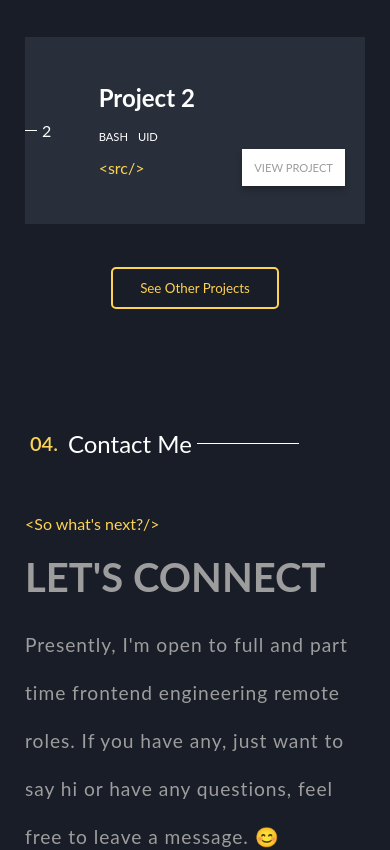
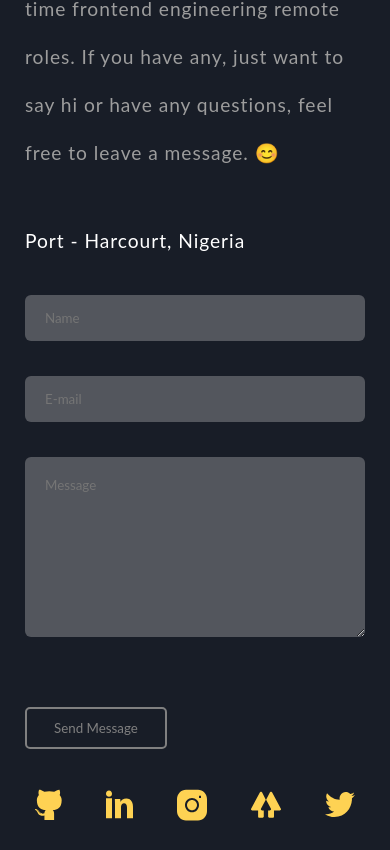
Before and after one commit to valentinesamuel/portfolio, an Angular app: page /home in a window 390 px wide. Shown: the part 3518-4368 px from the top of the page. Built offline with nearby package versions, Linux system fonts and the light colour scheme; a web font is replaced by a local one.

Commit message:
fix: removed the project row

```diff
--- a/src/app/home/home.component.html
+++ b/src/app/home/home.component.html
@@ -13,7 +13,13 @@
       <li>
         <a href="#contact"><span>04.</span>Contact Me</a>
       </li>
-      <li><a href="../../assets/files/Valentine-Samuel-Resume.pdf" download="Valentine-Samuel-Resume"><span class="resume">Resume</span></a></li>
+      <li>
+        <a
+          href="../../assets/files/Valentine-Samuel-Resume.pdf"
+          download="Valentine-Samuel-Resume"
+          ><span class="resume">Resume</span></a
+        >
+      </li>
     </ul>
     <div
       #hamBtn
@@ -232,13 +238,28 @@
     </section>
 
     <div class="socials">
-      <span><img src="../../assets/icons/github.svg" alt="github" /></span>
       <span
-        ><img src="../../assets/icons/instagram.svg" alt="instagram"
-      /></span>
-      <span><img src="../../assets/icons/linkedin.svg" alt="linkedin" /></span>
-      <span><img src="../../assets/icons/linktree.svg" alt="linktree" /></span>
-      <span><img src="../../assets/icons/twitter.svg" alt="twitter" /></span>
+        ><a target="_blank" rel="noopener noreferrer" href="https://github.com/valentinesamuel"
+          ><img src="../../assets/icons/github.svg" alt="github" /></a
+      ></span>
+      <span
+        ><a target="_blank" rel="noopener noreferrer" href="https://www.linkedin.com/in/samuel-val/"
+          ><img src="../../assets/icons/linkedin.svg" alt="linkedin" /></a
+      ></span>
+      <span
+        ><a target="_blank" rel="noopener noreferrer" href="https://www.instagram.com/growing_dev/"
+          ><img src="../../assets/icons/instagram.svg" alt="instagram" /></a
+      ></span>
+      <span
+        ><a target="_blank" rel="noopener noreferrer"
+          href="https://linktr.ee/growing_dev"
+          ><img src="../../assets/icons/linktree.svg" alt="linktree" /></a
+      ></span>
+      <span
+        ><a target="_blank" rel="noopener noreferrer"
+          href="https://twitter.com/frontend_val"
+          ><img src="../../assets/icons/twitter.svg" alt="twitter" /></a
+      ></span>
     </div>
 
     <div class="footer">
--- a/src/app/home/home.component.scss
+++ b/src/app/home/home.component.scss
@@ -57,7 +57,7 @@
   span {
     padding: 20px;
     &:hover {
-      transform: translateY(-10px);
+      transform: translateY(-5px);
       transition: 1s;
     }
   }
--- a/src/app/projects/projects.component.html
+++ b/src/app/projects/projects.component.html
@@ -1,23 +1,6 @@
 <p class="title" id="projects"><span>03.</span>Projects</p>
 <section class="project-container">
-  <div *ngFor="let project of projectList; let i = index">
-    <div class="p1">
-      <div class="info">
-        <p class="sn">{{ i }}</p>
-        <div class="details">
-          <h3>{{ project.name }}{{i}}</h3>
-          <div class="stack">
-            <p *ngFor="let tech of project.stack">{{ tech }}</p>
-          </div>
-          <a [href]="project.repo">
-            <p class="src">&lt;src/&gt;</p>
-          </a>
-        </div>
-        <button><a [href]=project.liveDemo>View Project</a></button>
-        <img src="../../assets/samuel-regan-asante-awXQiHUF4IU-unsplash.jpg" alt="project-image">
-      </div>
-    </div>
-  </div>
+
 
   <div class="see-others">
     <button class="seeArchive" (click)="seeOtherProjects()">
--- a/src/app/projects/projects.component.scss
+++ b/src/app/projects/projects.component.scss
@@ -2,198 +2,13 @@
 @import "../home/home.component.scss";
 
 .project-container {
-  .p1 {
-    transition: all 1s cubic-bezier(0.77, 0, 0.175, 1);
-    display: flex;
-    margin-bottom: 40px;
-    justify-content: left;
-    overflow: visible;
-    background-color: var(--project);
-    .info {
-      color: var(--project-text);
-      padding: 0 10px 0 0;
-      background-color: var(--project);
-      .sn {
-        transition: 1s;
-        margin-right: 39px;
-        display: flex;
-        align-items: center;
-        color: var(--project-text);
-        &::before {
-          content: "";
-          transition: 1s;
-          display: block;
-          height: 1px;
-          width: 90px;
-          margin-right: 5px;
-          background-color: var(--project-text);
-        }
-      }
-      width: 100%;
-      height: 187px;
-      max-height: 187px;
-      display: flex;
 
-      justify-content: space-between;
-      align-items: center;
-      .details {
-        h3 {
-          font-size: 1.5rem;
-          color: var(--project-text);
-          margin-bottom: 18px;
-        }
-        .stack {
-          p {
-            margin: 0px 10px 15px 0px;
-            font-size: 0.7rem;
-            color: var(--project-text);
-          }
-          display: flex;
-        }
-        a {
-          text-decoration: none;
-        }
-        .src {
-          width: fit-content;
-          margin: 0;
-          display: flex;
-          align-items: center;
-          color: var(--sec);
-          &:hover {
-            text-decoration: line-through;
-          }
-        }
-      }
-
-      button {
-        a {
-          text-decoration: none;
-        }
-        border: none;
-        z-index: 2;
-        transition: 1s;
-        transition-property: height widthe -o;
-        width: 54px;
-        height: 54px;
-        border-radius: 50%;
-        white-space: nowrap;
-        text-transform: uppercase;
-        display: flex;
-        align-items: center;
-        cursor: pointer;
-        padding-left: 20px;
-        font-size: 18px;
-        background-color: var(--project-button);
-        transition-timing-function: ease-out;
-        box-shadow: 0px 4px 6px rgba(0, 0, 0, 0.25);
-      }
-
-      img {
-        height: 100%;
-        object-fit: cover;
-        width: 20%;
-        transition: 1s;
-        position: relative;
-        visibility: hidden;
-        box-shadow: -15px 6px 20px rgba(0, 0, 0, 0.35);
-        top: 0;
-        left: 10%;
-      }
-    }
-
-    &:hover {
-      background-color: var(--pri-tint);
-      .info {
-        background-color: var(--pri-tint);
-        .sn {
-          font-size: 1.2rem;
-          &::before {
-            content: "";
-            display: block;
-            height: 1px;
-            width: 118px;
-            margin-right: 5px;
-            background-color: var(--project-text);
-          }
-        }
-        .details {
-          h3 {
-            font-size: 1.8rem;
-          }
-          .stack {
-            p {
-              margin: 0px 10px 15px 0px;
-              font-size: 1rem;
-            }
-          }
-          .src {
-            font-size: 1.2rem;
-          }
-        }
-        button {
-          padding: 12px 20px;
-          border-radius: 5px;
-          width: auto;
-          height: auto;
-          color: var(--text);
-          background-color: var(--project-button-hover);
-
-          &:hover {
-            background-color: var(--pri);
-            color: var(--sec);
-          }
-        }
-        img {
-          left: -5%;
-          visibility: visible;
-        }
-      }
-    }
-  }
 }
 
 // Mobile Version
 @media (max-width: 480px) {
   .project-container {
-    .p1 {
-      .info {
-        width: 100%;
-        justify-content: space-between;
-        .sn {
-          margin-right: 0;
-          &::before {
-            width: 12px;
-          }
-          img {
-            display: none;
-          }
-        }
-        img {
-          display: none;
-        }
-        button {
-          margin-right: 10px;
-          position: relative;
-          top: 20%;
-          right: 0;
-          padding: 12px;
-          font-size: 0.7rem;
-          height: auto;
-          width: auto;
-          border-radius: 0;
-          background-color: var(--project-button-hover);
-          color: var(--pri);
-        }
-        &:hover {
-          .sn {
-            &::before {
-              width: 50%;
-            }
-          }
 
-        }
-      }
-    }
   }
 }
 
--- a/src/app/projects/projects.component.ts
+++ b/src/app/projects/projects.component.ts
@@ -12,16 +12,16 @@ export class ProjectsComponent implements OnInit {
   seeOthers = false;
   projectList: Project[] = [
     {
-      name: 'Project ',
-      stack: ['HTML', 'CSS'],
-      repo: 'git-sample1.com',
-      liveDemo: 'project1.com'
+      name: 'Spotify Clone ',
+      stack: [ 'Angular', 'Git', 'APIs'],
+      repo: 'https://github.com/valentinesamuel/music-app',
+      liveDemo: 'https://ng-spotify.netlify.app/'
     },
     {
-      name: 'Project ',
-      stack: ['JS', 'TS'],
-      repo: 'git-sample2.com',
-      liveDemo: 'project2.com'
+      name: 'Github Clone',
+      stack: ['Javascript', 'Git', 'APIs'],
+      repo: 'https://github.com/valentinesamuel/BuyCoins-FE-Application',
+      liveDemo: 'https://buycoins-github.netlify.app/'
     },
     {
       name: 'Project ',
```
